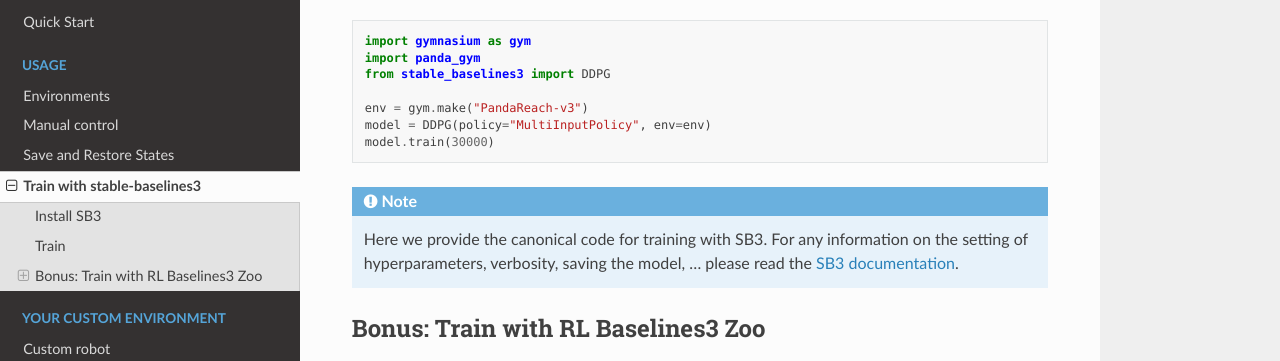
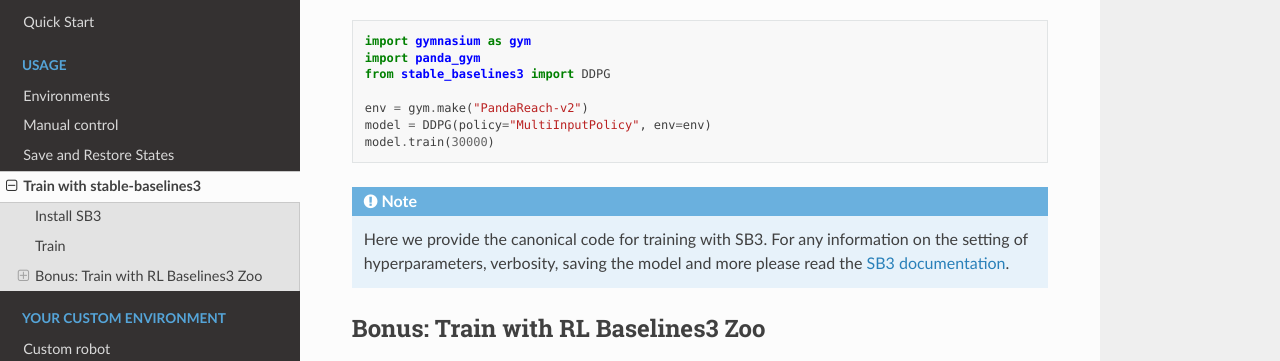
Before and after one commit to qgallouedec/panda-gym, a Sphinx documentation site: the page built from docs/usage/train_with_sb3.rst, in a window 1280 px wide and 900 px high, scrolled down 462 px. Shown: the part 159-520 px from the top of the window. Built offline with Sphinx 7.4.7 and the Read the Docs theme 2.0.0, drawn with Linux system fonts in a browser that asks for light colours.

Commit message:
Update documentation

```diff
--- a/docs/usage/train_with_sb3.rst
+++ b/docs/usage/train_with_sb3.rst
@@ -24,13 +24,13 @@ Now that SB3 is installed, you can run the following code to train an agent. You
     import panda_gym
     from stable_baselines3 import DDPG
 
-    env = gym.make("PandaReach-v3")
+    env = gym.make("PandaReach-v2")
     model = DDPG(policy="MultiInputPolicy", env=env)
     model.train(30000)
 
 .. note::
 
-    Here we provide the canonical code for training with SB3. For any information on the setting of hyperparameters, verbosity, saving the model, ... please read the `SB3 documentation <https://stable-baselines3.readthedocs.io/en/master/index.html>`_.
+    Here we provide the canonical code for training with SB3. For any information on the setting of hyperparameters, verbosity, saving the model and more please read the `SB3 documentation <https://stable-baselines3.readthedocs.io/en/master/index.html>`_.
 
 
 Bonus: Train with RL Baselines3 Zoo
```
Also changed, not shown: README.md (+2 -2 lines).
